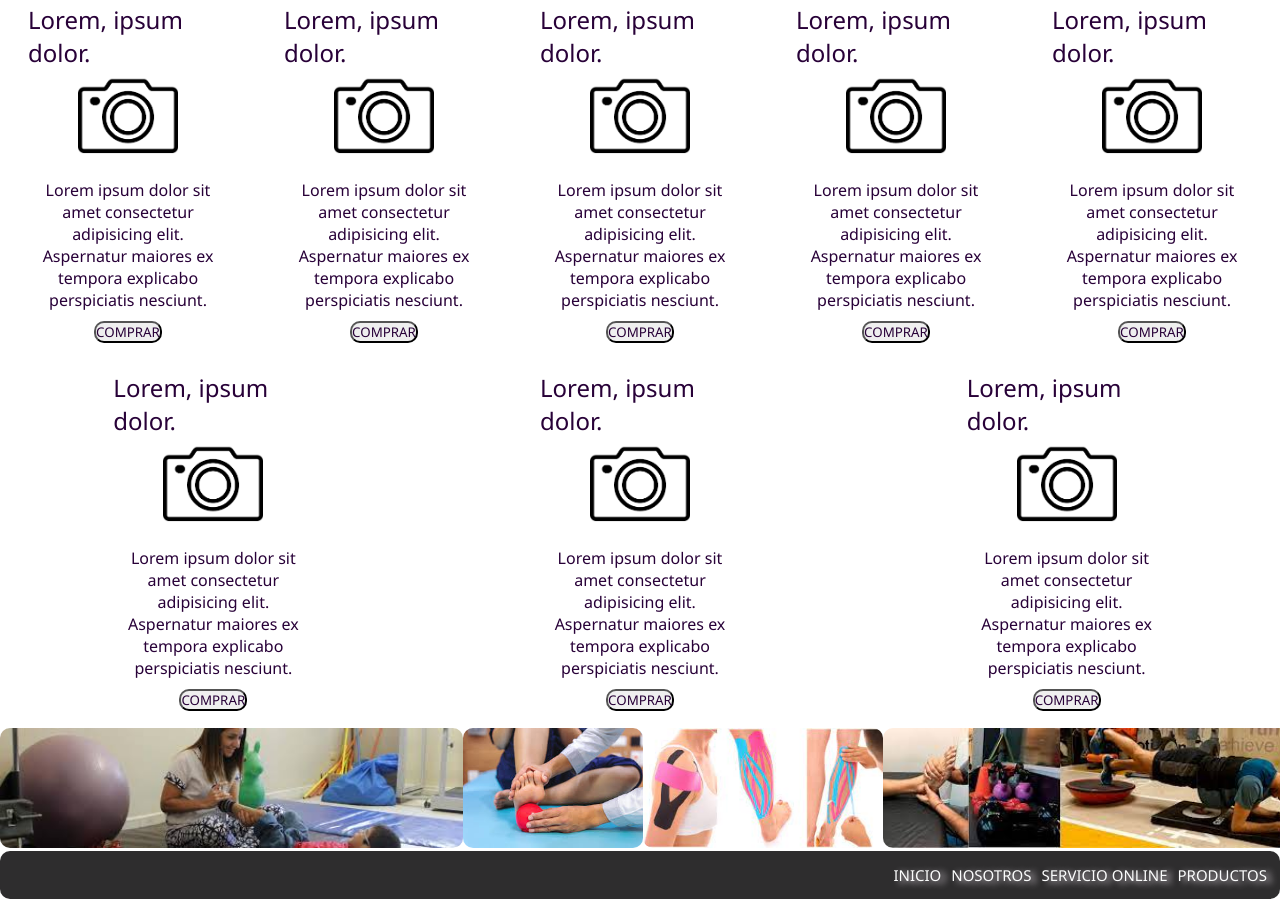
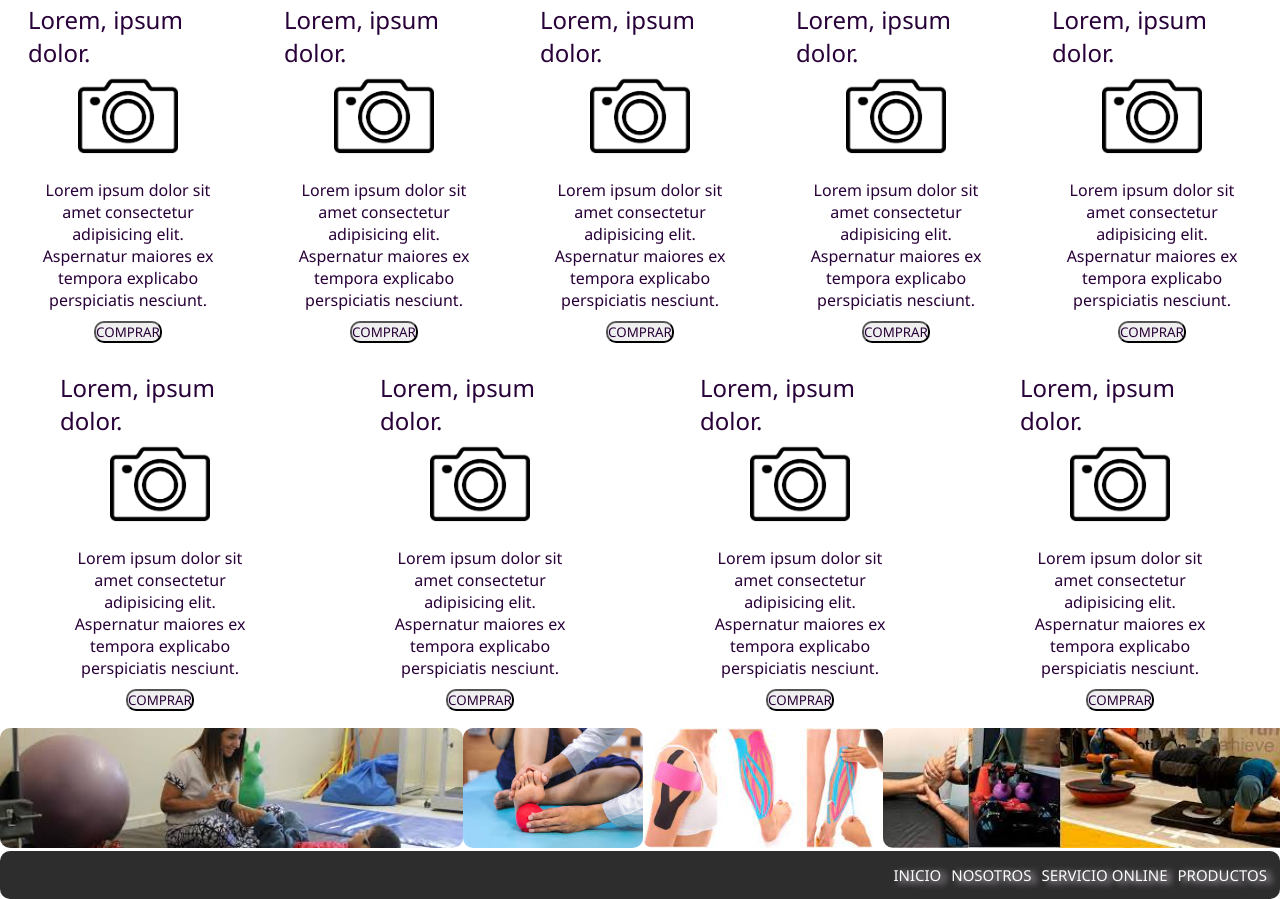
Before and after one commit to MPedraza175/ProyectoVisual-28-6, a plain HTML site: page assets/page/productos.html in a window 1280 px wide. Shown: the part 391-1290 px from the top of the page. Drawn offline with Linux system fonts and the light colour scheme.

```diff
--- a/assets/page/productos.html
+++ b/assets/page/productos.html
@@ -80,6 +80,12 @@
                 <p class="producto__text">Lorem ipsum dolor sit amet consectetur adipisicing elit. Aspernatur maiores ex tempora explicabo perspiciatis nesciunt.</p>
                 <button class="productos__comprar">COMPRAR</button>
             </div>
+            <div class="producto">
+                <h2 class="producto__titulo">Lorem, ipsum dolor.</h2>
+                <img class="producto__img" src="../img/fotospng.png" alt="">
+                <p class="producto__text">Lorem ipsum dolor sit amet consectetur adipisicing elit. Aspernatur maiores ex tempora explicabo perspiciatis nesciunt.</p>
+                <button class="productos__comprar">COMPRAR</button>
+            </div>
     </main>
     <aside>
         <div class="asideimg">
```
Also changed, not shown: assets/index.html (+2 -2 lines).
